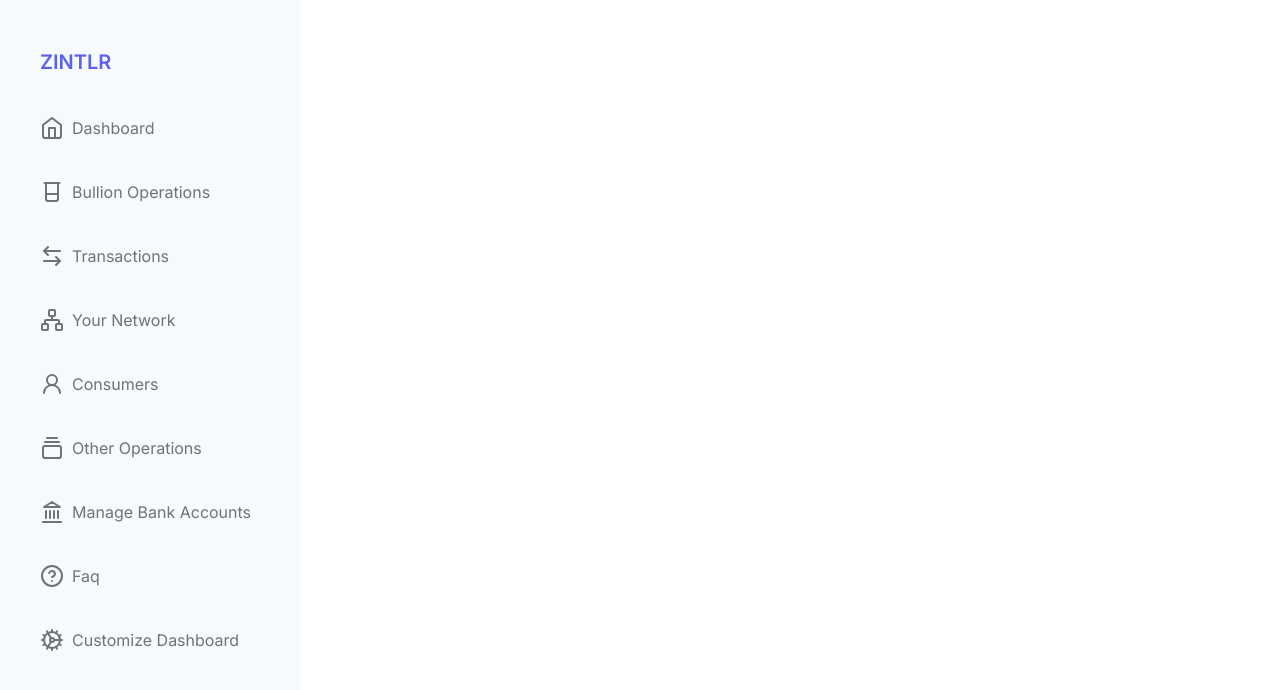
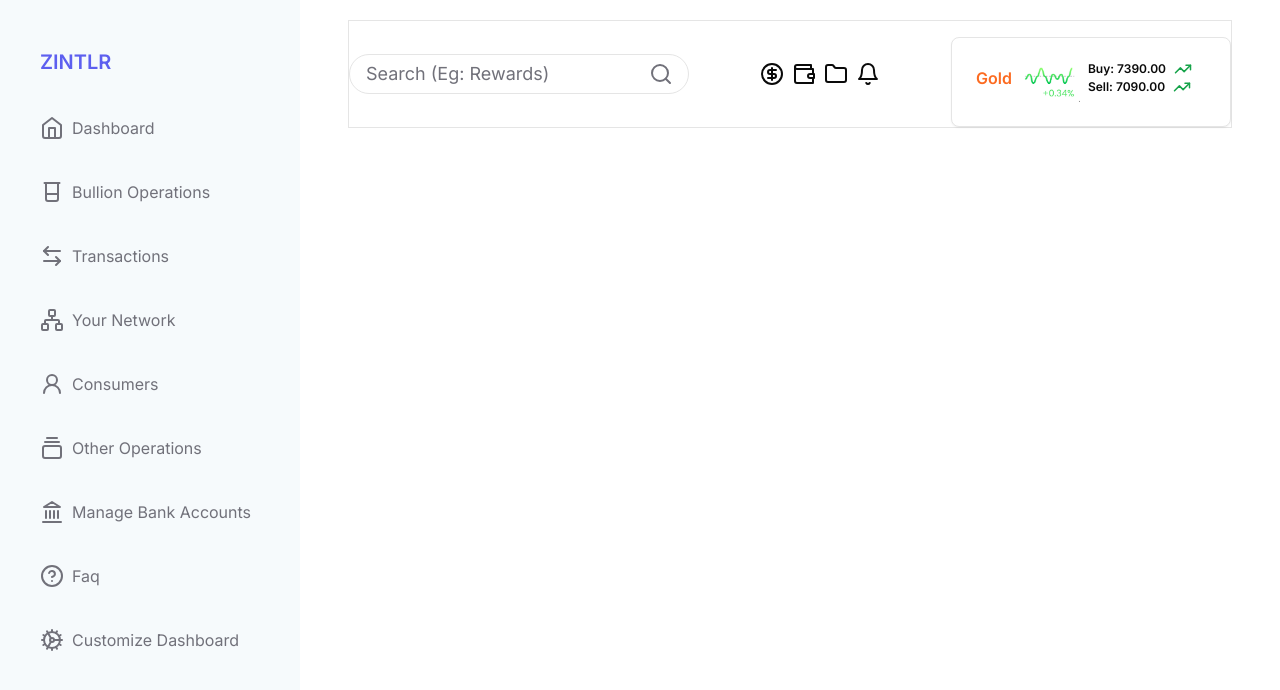
Before and after one commit to nakshatraraghav/zintlr-task, a React (Vite) app: page / in a window 1280 px wide. Shown: the top 690 px of the page. Built offline with nearby package versions, Linux system fonts and the light colour scheme.

Commit message:
(ui): navbar layout

```diff
--- /dev/null
+++ b/src/components/navbar/gold-price-card.tsx
@@ -0,0 +1,26 @@
+import { Card, CardContent } from "@/components/ui/card";
+
+import graph from "@/assets/gold-price.png";
+
+import { TrendingUp } from "lucide-react";
+
+export function GoldPriceCard() {
+  return (
+    <Card className="w-[280px]">
+      <CardContent className="flex items-center space-x-2 mt-4">
+        <p className="text-[#fc6b21] text-base font-semibold">Gold</p>
+        <img src={graph} className="mt-2" alt="Gold Price Graph" width={60} />
+        <div className="flex flex-col text-xs font-semibold">
+          <div className="flex items-center space-x-2">
+            <p>Buy: 7390.00</p>
+            <TrendingUp size={18} className="text-green-600" />
+          </div>
+          <div className="flex items-center space-x-2">
+            <p>Sell: 7090.00</p>
+            <TrendingUp size={18} className="text-green-600" />
+          </div>
+        </div>
+      </CardContent>
+    </Card>
+  );
+}
--- /dev/null
+++ b/src/components/navbar/navbar.tsx
@@ -0,0 +1,15 @@
+import { GoldPriceCard } from "./gold-price-card";
+import { RightWidgets } from "./right-widgets";
+import { SearchBar } from "./search-bar";
+
+export function Navbar() {
+  return (
+    <nav className="w-full flex items-center justify-between my-5 border-[1px]">
+      <SearchBar />
+      <RightWidgets />
+      <div className="mt-4">
+        <GoldPriceCard />
+      </div>
+    </nav>
+  );
+}
--- /dev/null
+++ b/src/components/navbar/right-widgets.tsx
@@ -0,0 +1,12 @@
+import { Bell, Wallet, Folder, CircleDollarSign } from "lucide-react";
+
+export function RightWidgets() {
+  return (
+    <div className="flex items-center space-x-2">
+      <CircleDollarSign />
+      <Wallet />
+      <Folder />
+      <Bell />
+    </div>
+  );
+}
--- /dev/null
+++ b/src/components/navbar/search-bar.tsx
@@ -0,0 +1,15 @@
+import { Input } from "@/components/ui/input";
+
+import { SearchIcon } from "lucide-react";
+
+export function SearchBar() {
+  return (
+    <div className="group relative transition-all duration-300">
+      <Input
+        placeholder="Search (Eg: Rewards)"
+        className="group-hover:placeholder:text-zinc-800 text-lg placeholder:text-zinc-500 md:w-[340px] px-4 py-3 text-zinc-800 rounded-full focus:outline-none"
+      />
+      <SearchIcon className="absolute top-2 right-4 text-zinc-500 group-hover:text-zinc-800" />
+    </div>
+  );
+}
--- a/src/components/sidebar/sidebar.tsx
+++ b/src/components/sidebar/sidebar.tsx
@@ -3,7 +3,7 @@
 
 export function Sidebar() {
   return (
-    <div className="p-6 hidden md:block h-screen w-[300px] bg-[#f6fafc]">
+    <div className="p-6 hidden md:block h-screen min-w-[300px] bg-[#f6fafc]">
       <div className="uppercase text-[#5d5fef] text-xl font-semibold py-6 px-4">
         Zintlr
       </div>
--- /dev/null
+++ b/src/components/ui/card.tsx
@@ -0,0 +1,79 @@
+import * as React from "react"
+
+import { cn } from "@/lib/utils"
+
+const Card = React.forwardRef<
+  HTMLDivElement,
+  React.HTMLAttributes<HTMLDivElement>
+>(({ className, ...props }, ref) => (
+  <div
+    ref={ref}
+    className={cn(
+      "rounded-lg border bg-card text-card-foreground shadow-sm",
+      className
+    )}
+    {...props}
+  />
+))
+Card.displayName = "Card"
+
+const CardHeader = React.forwardRef<
+  HTMLDivElement,
+  React.HTMLAttributes<HTMLDivElement>
+>(({ className, ...props }, ref) => (
+  <div
+    ref={ref}
+    className={cn("flex flex-col space-y-1.5 p-6", className)}
+    {...props}
+  />
+))
+CardHeader.displayName = "CardHeader"
+
+const CardTitle = React.forwardRef<
+  HTMLParagraphElement,
+  React.HTMLAttributes<HTMLHeadingElement>
+>(({ className, ...props }, ref) => (
+  <h3
+    ref={ref}
+    className={cn(
+      "text-2xl font-semibold leading-none tracking-tight",
+      className
+    )}
+    {...props}
+  />
+))
+CardTitle.displayName = "CardTitle"
+
+const CardDescription = React.forwardRef<
+  HTMLParagraphElement,
+  React.HTMLAttributes<HTMLParagraphElement>
+>(({ className, ...props }, ref) => (
+  <p
+    ref={ref}
+    className={cn("text-sm text-muted-foreground", className)}
+    {...props}
+  />
+))
+CardDescription.displayName = "CardDescription"
+
+const CardContent = React.forwardRef<
+  HTMLDivElement,
+  React.HTMLAttributes<HTMLDivElement>
+>(({ className, ...props }, ref) => (
+  <div ref={ref} className={cn("p-6 pt-0", className)} {...props} />
+))
+CardContent.displayName = "CardContent"
+
+const CardFooter = React.forwardRef<
+  HTMLDivElement,
+  React.HTMLAttributes<HTMLDivElement>
+>(({ className, ...props }, ref) => (
+  <div
+    ref={ref}
+    className={cn("flex items-center p-6 pt-0", className)}
+    {...props}
+  />
+))
+CardFooter.displayName = "CardFooter"
+
+export { Card, CardHeader, CardFooter, CardTitle, CardDescription, CardContent }
--- /dev/null
+++ b/src/components/ui/input.tsx
@@ -0,0 +1,25 @@
+import * as React from "react"
+
+import { cn } from "@/lib/utils"
+
+export interface InputProps
+  extends React.InputHTMLAttributes<HTMLInputElement> {}
+
+const Input = React.forwardRef<HTMLInputElement, InputProps>(
+  ({ className, type, ...props }, ref) => {
+    return (
+      <input
+        type={type}
+        className={cn(
+          "flex h-10 w-full rounded-md border border-input bg-background px-3 py-2 text-sm ring-offset-background file:border-0 file:bg-transparent file:text-sm file:font-medium placeholder:text-muted-foreground focus-visible:outline-none focus-visible:ring-2 focus-visible:ring-ring focus-visible:ring-offset-2 disabled:cursor-not-allowed disabled:opacity-50",
+          className
+        )}
+        ref={ref}
+        {...props}
+      />
+    )
+  }
+)
+Input.displayName = "Input"
+
+export { Input }
--- a/src/layouts/root-layout.tsx
+++ b/src/layouts/root-layout.tsx
@@ -1,12 +1,14 @@
 import { Outlet } from "react-router-dom";
 
 import { Sidebar } from "@/components/sidebar/sidebar";
+import { Navbar } from "@/components/navbar/navbar";
 
 export default function RootLayout() {
   return (
     <div className="h-screen w-screen font-inter flex">
       <Sidebar />
-      <main>
+      <main className="flex flex-col w-full px-12">
+        <Navbar />
         <Outlet />
       </main>
     </div>
```
Also changed, not shown: src/assets/gold-price.png (added).
